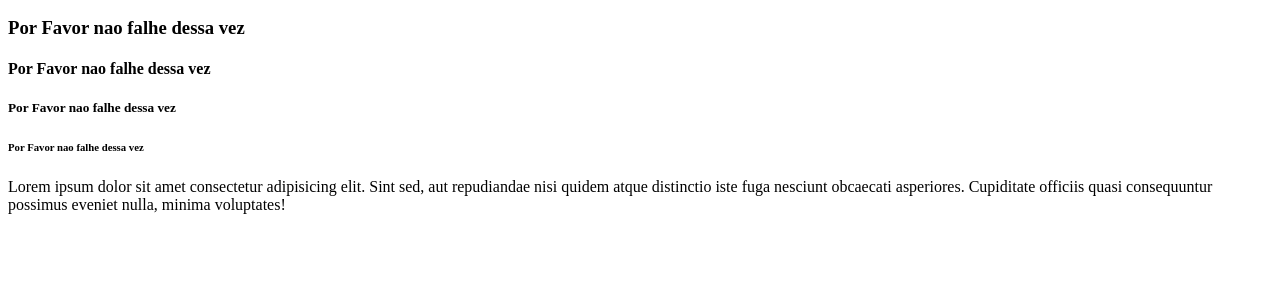
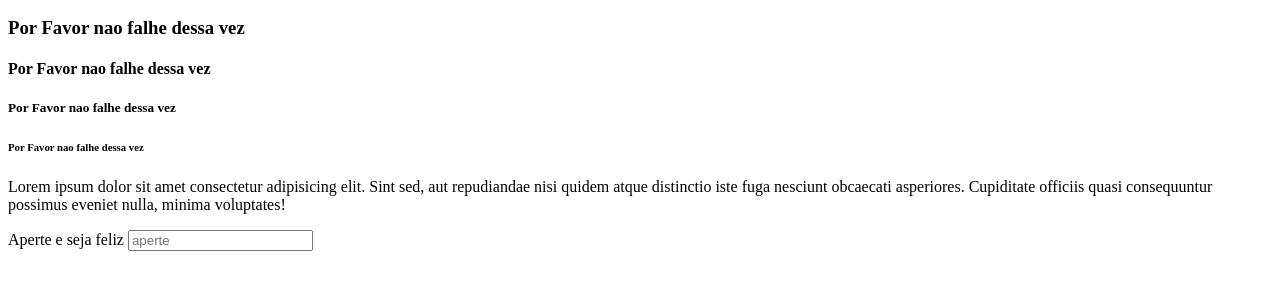
Before and after one commit to astupido22/tentandodenovo150825, a plain HTML site: page index.html in a window 1280 px wide. Shown: the part 110-400 px from the top of the page. Drawn offline with Linux system fonts and the light colour scheme.

Commit message:
testando

```diff
--- a/index.html
+++ b/index.html
@@ -11,6 +11,10 @@
     <h5>Por Favor nao falhe dessa vez</h5>
     <h6>Por Favor nao falhe dessa vez</h6>
     <p>Lorem ipsum dolor sit amet consectetur adipisicing elit. Sint sed, aut repudiandae nisi quidem atque distinctio iste fuga nesciunt obcaecati asperiores. Cupiditate officiis quasi consequuntur possimus eveniet nulla, minima voluptates!</p>
+    <div>
+        <label for="">Aperte e seja feliz</label>
+        <input type="aperte" name="" id=""placeholder="aperte">
+    </div>
 </head>
 <body>
 
```
